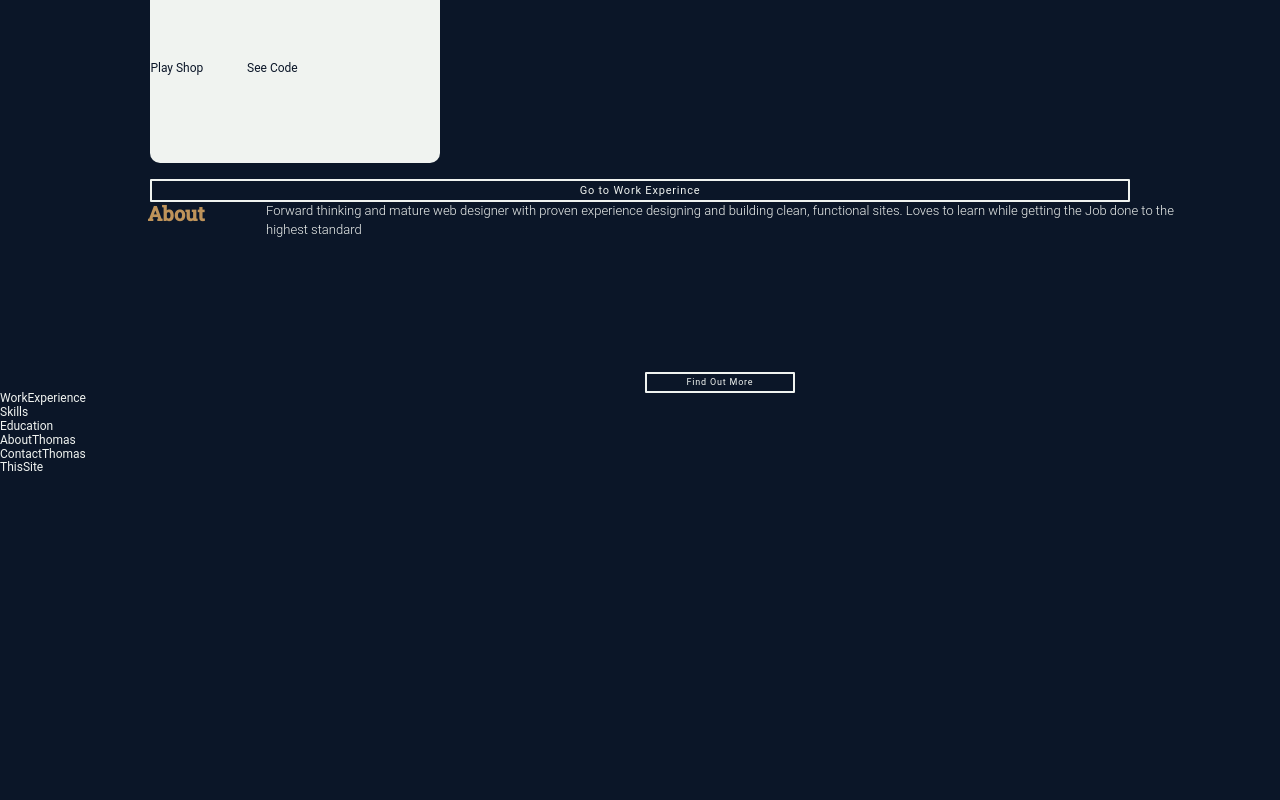
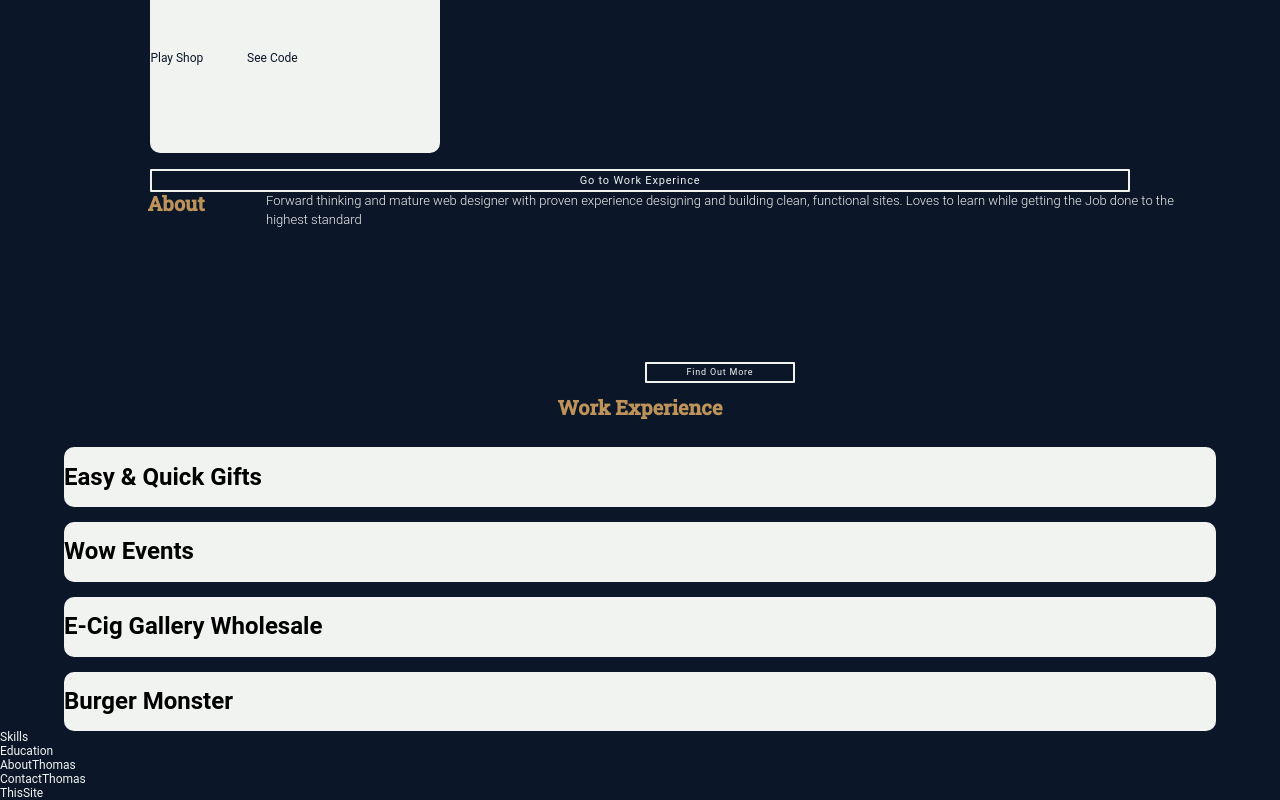
Before and after one commit to thomasjfcaldwell/caldwell-designs, a Next.js app: page / in a window 1280 px wide. Shown: the part 449-1249 px from the top of the page. Before the commit the page ends 924 px from the top, so only its background shows below. Built offline with nearby package versions, Linux system fonts and the light colour scheme; a web font is replaced by a local one.

Commit message:
more styling

```diff
--- a/components/Hero/About/About.js
+++ b/components/Hero/About/About.js
@@ -1,4 +1,5 @@
 import React from 'react';
+import Image from 'next/image';
 
 import {
 	AboutTitle,
@@ -9,13 +10,13 @@ import {
 
 import { AboutLink } from '../LinkButton/LinkButton.Styles';
 
-import imageThomas from '../../../public/Images/NewPortfolioImage4.27.png';
+// import imageThomas from 'https://i.ibb.co/4jnGfqT/New-Portfolio-Image4-27.png';
 
 const About = () => {
 	return (
 		<AboutContainer>
 			<AboutTitle>About</AboutTitle>
-			<AboutImage src={imageThomas} />
+			{/* <Image /> */}
 			<AboutText>
 				Forward thinking and mature web designer with proven experience
 				designing and building clean, functional sites. Loves to learn while
--- a/components/Hero/Title/TitleStyles.js
+++ b/components/Hero/Title/TitleStyles.js
@@ -17,6 +17,12 @@ export const MoreProjectsLinkContainer = styled.div`
 	justify-content: center;
 	align-items: center;
 `;
+
+export const WorkExperienceTitle = styled(ProjectTitle)``;
+
+export const WorkExperienceTitleContainer = styled(TitleContainer)`
+	justify-content: center;
+`;
 // export const MoreProjectsLink = styled.a`
 // 	font-size: 9px;
 // 	border: 2px ${(props) => props.theme.colors.secondary} solid;
--- a/components/Nav/NavStyles.js
+++ b/components/Nav/NavStyles.js
@@ -6,13 +6,15 @@ export const Container = styled.div`
 	grid-template-rows: 1fr;
 	grid-column-gap: 2rem;
 	padding: 1rem;
-	padding-top: 3rem;
+	padding-top: 2rem;
 	@media ${(props) => props.theme.breakpoints.sm} {
 		display: flex;
 		justify-content: space-around;
 		width: 90%;
 		margin-inline: auto;
 		position: sticky;
+		top: 0.1px;
+		background-color: ${(props) => props.theme.colors.primary};
 	}
 `;
 
--- a/components/WorkExperience/WorkExperience.js
+++ b/components/WorkExperience/WorkExperience.js
@@ -1,5 +1,35 @@
 import React from 'react';
 
+import {
+	WorkExperienceContainer,
+	EasyAndQuickContainer,
+	WowContainer,
+	ECigContainer,
+	BurgerContainer,
+} from './WorkExperienceStyles';
+import {
+	WorkExperienceTitleContainer,
+	WorkExperienceTitle,
+} from '../Hero/Title/TitleStyles';
+
 export default function WorkExperience() {
-	return <div>WorkExperience</div>;
+	return (
+		<WorkExperienceContainer>
+			<WorkExperienceTitleContainer>
+				<WorkExperienceTitle>Work Experience</WorkExperienceTitle>
+			</WorkExperienceTitleContainer>
+			<EasyAndQuickContainer>
+				<h1 style={{ color: 'black' }}>Easy & Quick Gifts</h1>
+			</EasyAndQuickContainer>
+			<WowContainer>
+				<h1 style={{ color: 'black' }}>Wow Events</h1>
+			</WowContainer>
+			<ECigContainer>
+				<h1 style={{ color: 'black' }}>E-Cig Gallery Wholesale</h1>
+			</ECigContainer>
+			<BurgerContainer>
+				<h1 style={{ color: 'black' }}>Burger Monster</h1>
+			</BurgerContainer>
+		</WorkExperienceContainer>
+	);
 }
--- a/components/WorkExperience/WorkExperienceStyles.js
+++ b/components/WorkExperience/WorkExperienceStyles.js
@@ -0,0 +1,21 @@
+import styled from 'styled-components';
+
+export const WorkExperienceContainer = styled.section`
+	display: grid;
+	grid-template-columns: 1fr;
+	margin: auto;
+	grid-gap: 15px;
+`;
+
+export const EasyAndQuickContainer = styled.div`
+	width: 90%;
+	background-color: ${(props) => props.theme.colors.secondary};
+	margin: auto;
+	border-radius: 10px;
+`;
+
+export const WowContainer = styled(EasyAndQuickContainer)``;
+
+export const ECigContainer = styled(EasyAndQuickContainer)``;
+
+export const BurgerContainer = styled(EasyAndQuickContainer)``;
--- a/next.config.js
+++ b/next.config.js
@@ -1,3 +1,7 @@
 module.exports = {
-  reactStrictMode: true,
-}
+	reactStrictMode: true,
+	images: {
+		loader: 'imgix',
+		path: 'https://i.ibb.co/4jnGfqT/New-Portfolio-Image4-27.png',
+	},
+};
```
